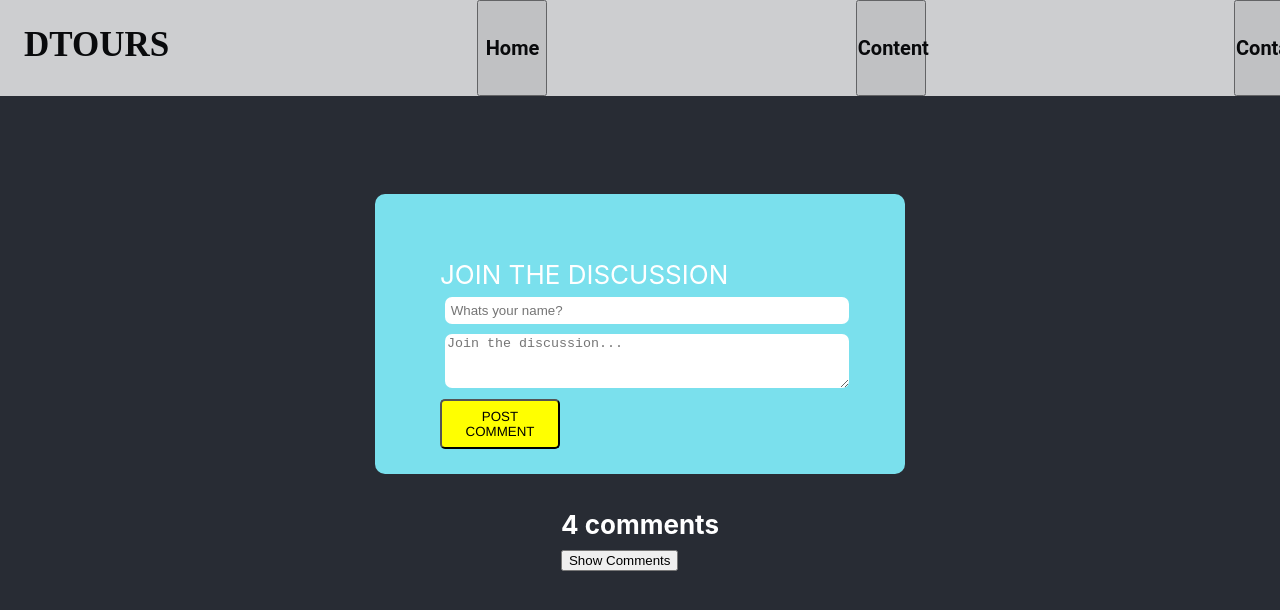
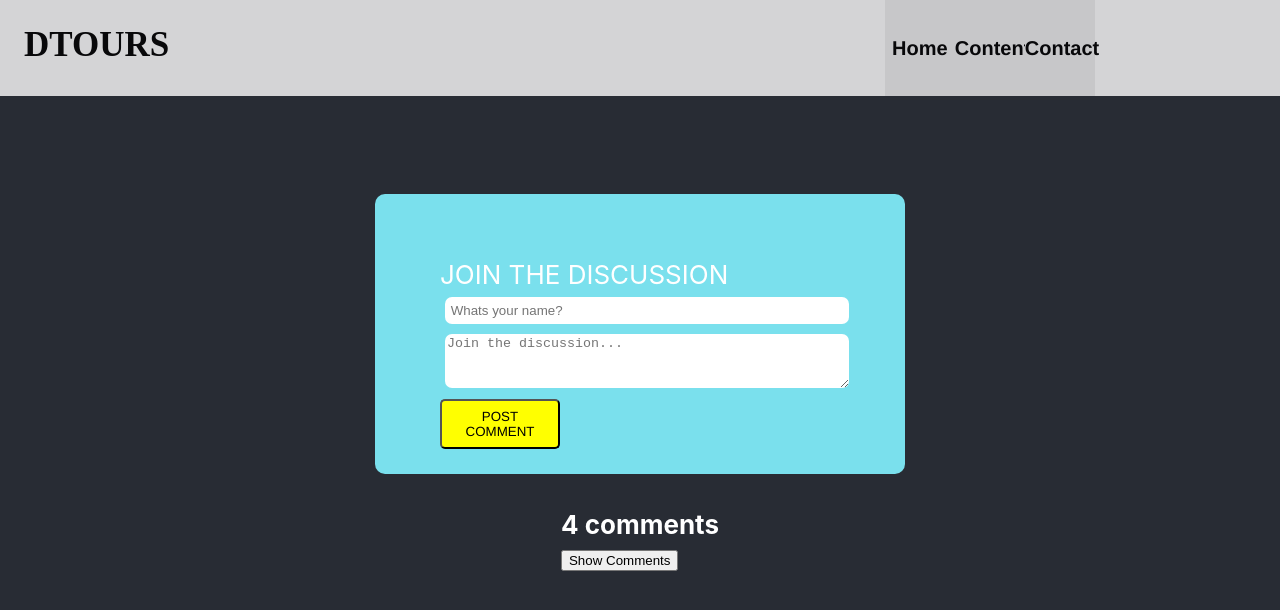
Before and after one commit to DodieMatts/Comments, a React (Create React App) app: page / in a window 1280 px wide. Shown: the top 610 px of the page. Built offline with nearby package versions, Linux system fonts and the light colour scheme.

Commit message:
nav-bar fixed

```diff
--- a/src/components/Header.js
+++ b/src/components/Header.js
@@ -6,8 +6,11 @@ class Header extends Component {
   render() {
     return(
       <div className="header">
+        <div className="header-left">
               <h2 className="title">DTOURS</h2>
-                <Button className="navButton">
+        </ div>
+        <div className="header-right" >
+                <Button className="navButton" >
                   <h2>Home</h2>
                 </Button>
                 <Button className="navButton">
@@ -16,6 +19,7 @@ class Header extends Component {
                 <Button  className="navButton">
                   <h2>Contact</h2>
                 </Button>
+        </div >
       </div>
     )
   };
--- a/src/index.css
+++ b/src/index.css
@@ -46,22 +46,24 @@ code {
 }
 
 .header {
-  width: 100vw;
+  width: 100%;
   height: 96px;
-  opacity: 0.77;
+  opacity: 0.80;
   margin: 0px;
   display: flex;
-  justify-content: space-between;
-  align-items: stretch;
   padding-left: 24px;
   position: fixed;
   top: 0;
-  left: 0;
   background-color: #fff;
-  z-index: 1000;
-  font-family: Roboto, Helvetica, sans-serif;
+  font-family:Helvetica, sans-serif;
+  overflow: hidden;
 }
-
+.header-right{
+  height: 96px;
+  margin-left: 52%;
+  padding: 0 50px;
+  text-align: center;
+}
 
 .title {
   margin: 25px 0;
@@ -77,11 +79,14 @@ code {
 }
 
 .navButton {
+  height: 96px;
   width:70px;
   margin: 0px;
   padding: 0px;
   outline: none;
   box-shadow: none;
-  font-family: Roboto, Helvetica, sans-serif;
+  font-family:Helvetica, sans-serif;
   display:inline-block;
+  border: none;
+  text-align: center;
 }
```
